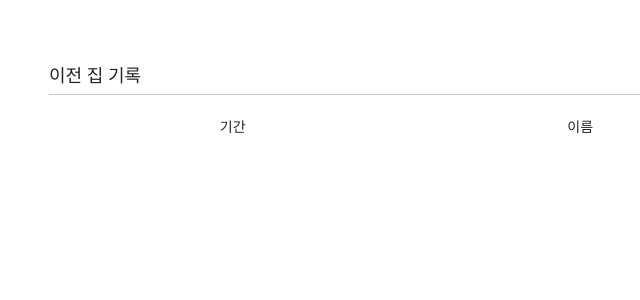
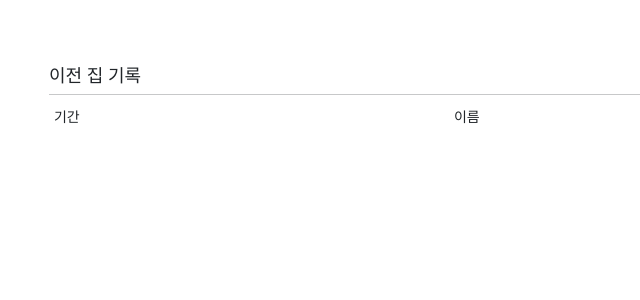
Before and after one commit to piro16knockknock/knockknock, a Django app: page /mypage/ in a window 1280 px wide. Shown: the part 658-958 px from the top of the page, without its empty margins (366-1006 px from the left). After the commit the page ends 782 px from the top, so only its background shows below. Run offline with Django 4.2, Linux system fonts and the light colour scheme; the visitor is signed in with stand-in values (Sample User, id 1); data that the repository does not hold is empty; parts of the project's set-up code (start-up, migrations or seed data) failed here and were passed over; some libraries are stand-ins or nearby versions; some web fonts are replaced.

Commit message:
[DESIGN] 이전 집 기록 테이블

```diff
--- a/static/css/login/mypage.css
+++ b/static/css/login/mypage.css
@@ -102,19 +102,6 @@
 
 .table{
     font-size: 1.4rem;
-}
-
-.past-record tr:nth-child(1){
-    padding: 1rem;
-    padding-right: 9.5rem;
-
-    display: flex;
-    justify-content: space-around;
-}
-
-.past-record tr:nth-child(2){
-    display: flex;
-    justify-content: space-between;
 }
 
 
```
